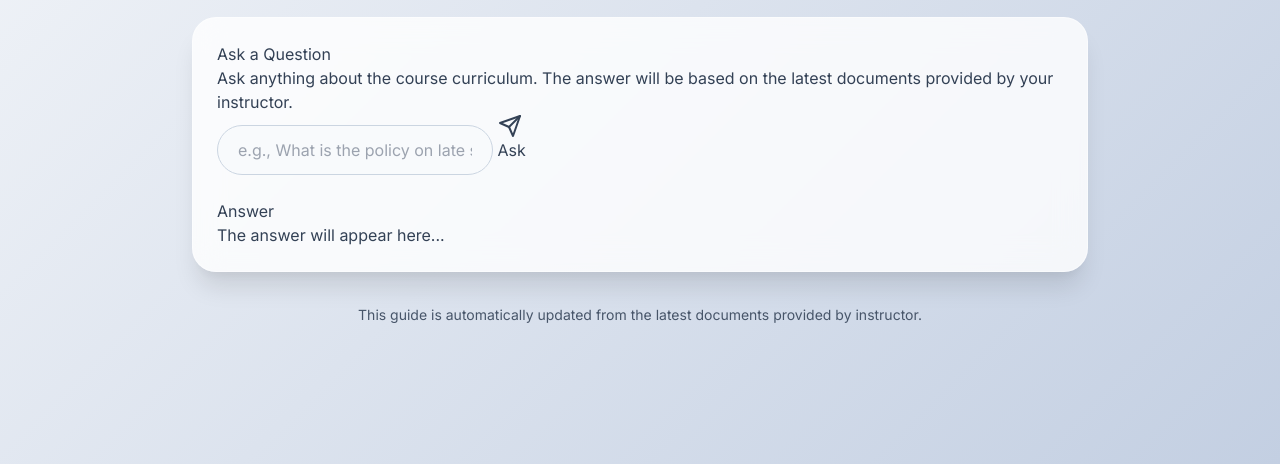
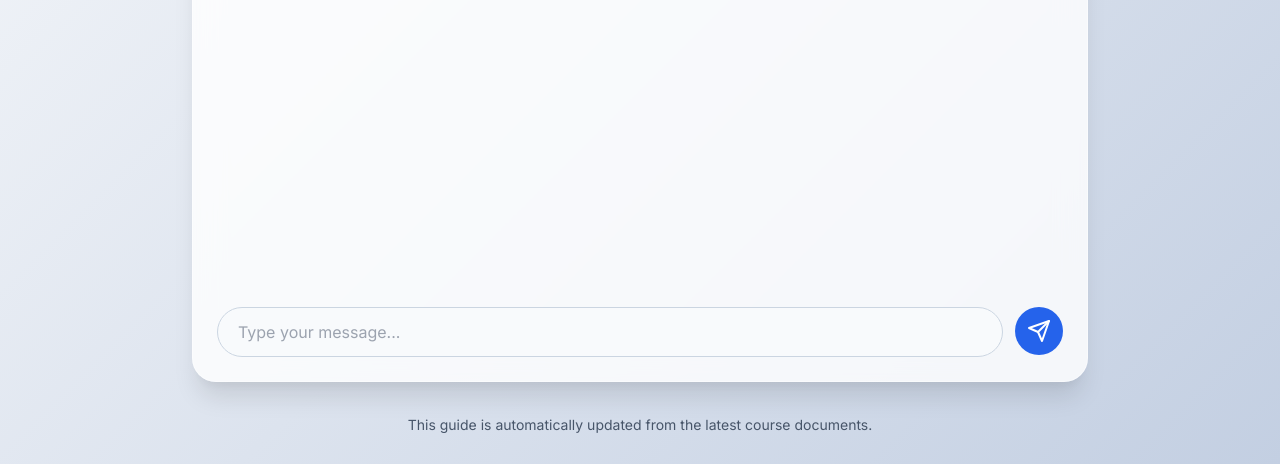
Before and after one commit to rajatgoel03/courses-guide-chatbot, a website: page public/index.html in a window 1280 px wide. Shown: the part 336-800 px from the top of the page. Drawn offline with nearby package versions, Linux system fonts and the light colour scheme.

Commit message:
Update index.html

```diff
--- a/public/index.html
+++ b/public/index.html
@@ -20,43 +20,36 @@
 
     <div class="main-container">
         <header class="app-header">
-            <!-- This link now points directly to your image file on GitHub -->
             <img src="https://raw.githubusercontent.com/rajatgoel03/courses-guide-chatbot/main/Avatar.png" alt="Rajat Goyal's avatar" class="avatar">
             <h1 class="app-title">Course Guide Bot</h1>
             <p class="app-subtitle">By Rajat Goyal <span class="font-normal text-gray-500">(Assistant Professor, UPES / PhD IIT Delhi)</span></p>
         </header>
 
         <div class="chat-card">
-
-            <div class="mb-6">
-                <label for="user-question" class="input-label">Ask a Question</label>
-                <p class="input-sublabel">Ask anything about the course curriculum. The answer will be based on the latest documents provided by your instructor.</p>
-                <div class="input-wrapper">
-                    <input type="text" id="user-question" class="question-input" placeholder="e.g., What is the policy on late submissions?">
-                    <button id="ask-button" class="ask-button">
-                        <svg class="ask-button-icon" xmlns="http://www.w3.org/2000/svg" width="24" height="24" viewBox="0 0 24 24" fill="none" stroke="currentColor" stroke-width="2" stroke-linecap="round" stroke-linejoin="round"><path d="m22 2-7 20-4-9-9-4Z"/><path d="m22 2-11 11"/></svg>
-                        <span>Ask</span>
-                    </button>
+            <!-- Chat messages will be displayed here -->
+            <div id="chat-window" class="chat-window">
+                <div class="bot-message">
+                    <p>Hello! I'm the Course Guide Bot. Ask me anything about the course materials.</p>
                 </div>
             </div>
 
-            <div>
-                <h2 class="input-label">Answer</h2>
-                <div id="answer-container" class="answer-box">
-                    <div id="loader" class="loader-wrapper hidden">
-                        <div class="loader">
-                            <div class="bar1"></div><div class="bar2"></div><div class="bar3"></div><div class="bar4"></div><div class="bar5"></div><div class="bar6"></div><div class="bar7"></div><div class="bar8"></div><div class="bar9"></div><div class="bar10"></div><div class="bar11"></div><div class="bar12"></div>
-                        </div>
-                    </div>
-                    <p id="answer-placeholder" class="answer-placeholder">The answer will appear here...</p>
-                    <p id="answer-text" class="answer-text"></p>
-                    <div id="error-message" class="error-box hidden"></div>
-                </div>
+            <!-- Typing indicator -->
+            <div id="typing-indicator" class="typing-indicator hidden">
+                <span></span><span></span><span></span>
             </div>
+
+            <!-- Input form -->
+            <form id="chat-form" class="chat-form">
+                <input type="text" id="user-input" class="question-input" placeholder="Type your message..." autocomplete="off">
+                <button type="submit" id="send-button" class="send-button">
+                    <svg xmlns="http://www.w3.org/2000/svg" width="24" height="24" viewBox="0 0 24 24" fill="none" stroke="currentColor" stroke-width="2" stroke-linecap="round" stroke-linejoin="round"><line x1="22" y1="2" x2="11" y2="13"/><polygon points="22 2 15 22 11 13 2 9 22 2"/></svg>
+                </button>
+            </form>
+            <div id="error-message" class="error-box hidden"></div>
         </div>
 
         <footer class="app-footer">
-            <p>This guide is automatically updated from the latest documents provided by instructor.</p>
+            <p>This guide is automatically updated from the latest course documents.</p>
         </footer>
     </div>
 
```
